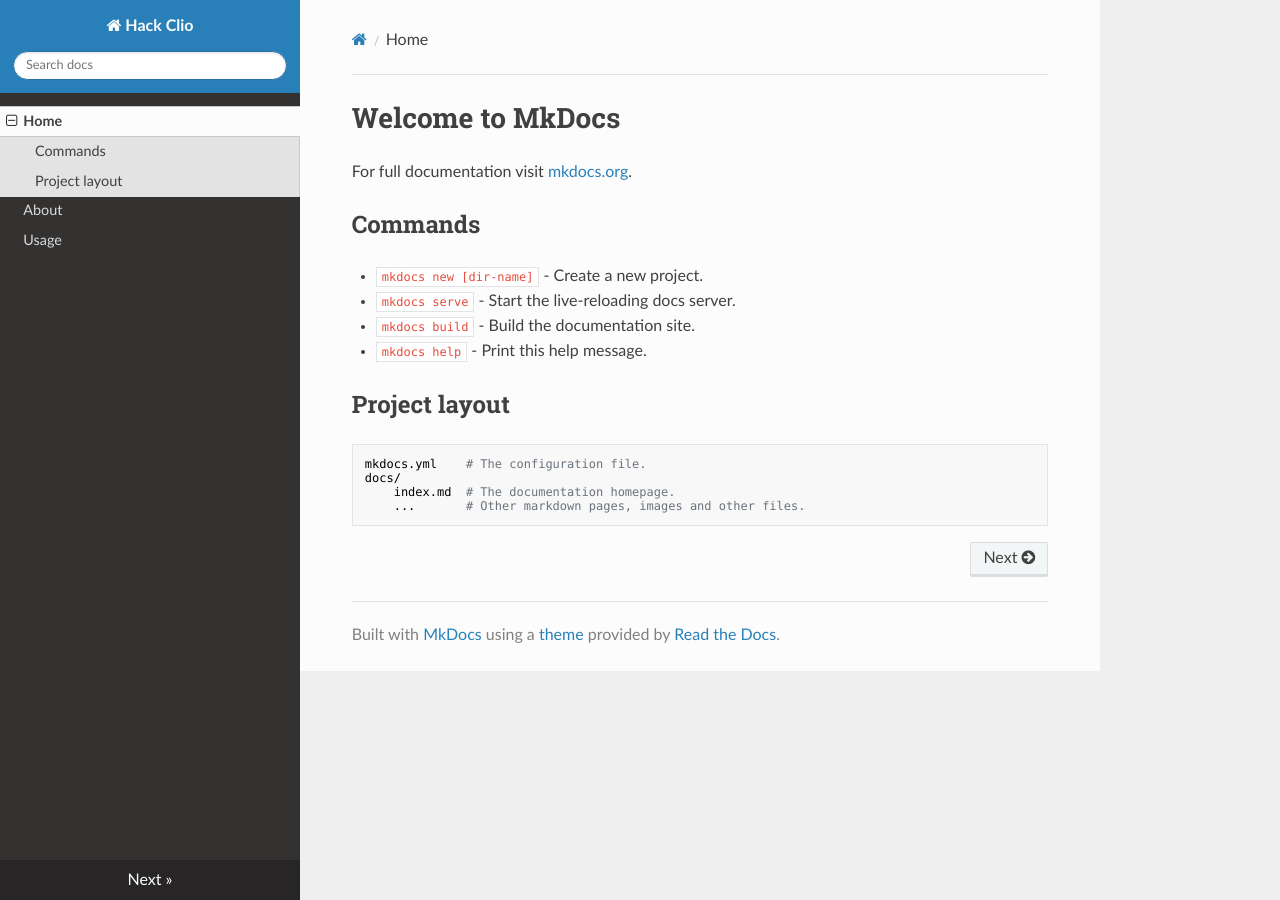
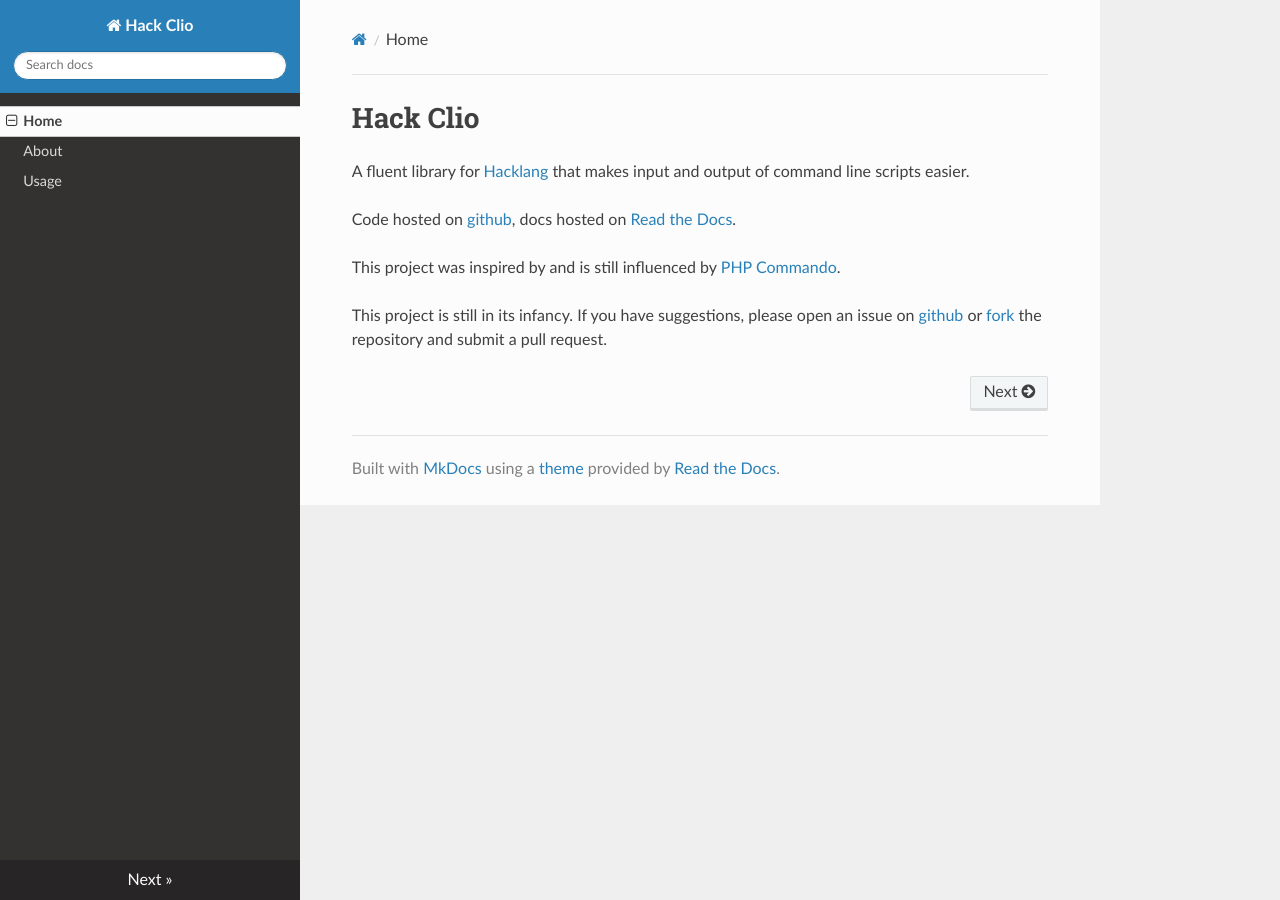
Before and after one commit to kilahm/HackClio, an MkDocs documentation site: the page built from docs/docs/index.md, in a window 1280 px wide. Built offline with MkDocs 1.6.1, drawn with Linux system fonts in a browser that asks for light colours; nearby versions of some CDN libraries; old or Windows-style settings are respelled for this version of MkDocs.

Commit message:
Write the main page for offical docs.

```diff
--- a/docs/docs/index.md
+++ b/docs/docs/index.md
@@ -1,17 +1,10 @@
-# Welcome to MkDocs
+# Hack Clio
 
-For full documentation visit [mkdocs.org](http://mkdocs.org).
+A fluent library for [Hacklang](http://hacklang.org/) that makes input and output of command line scripts easier.
 
-## Commands
+Code hosted on [github](https://github.com/kilahm/HackClio), docs hosted on [Read the Docs](https://readthedocs.org/).
 
-* `mkdocs new [dir-name]` - Create a new project.
-* `mkdocs serve` - Start the live-reloading docs server.
-* `mkdocs build` - Build the documentation site.
-* `mkdocs help` - Print this help message.
+This project was inspired by and is still influenced by [PHP Commando](https://github.com/nategood/commando).
 
-## Project layout
-
-    mkdocs.yml    # The configuration file.
-    docs/
-        index.md  # The documentation homepage.
-        ...       # Other markdown pages, images and other files.
+This project is still in its infancy.  If you have suggestions, please open an issue on [github](https://github.com/kilahm/hackclio/issues) or [fork](https://github.com/kilahm/HackClio)
+the repository and submit a pull request.
```
